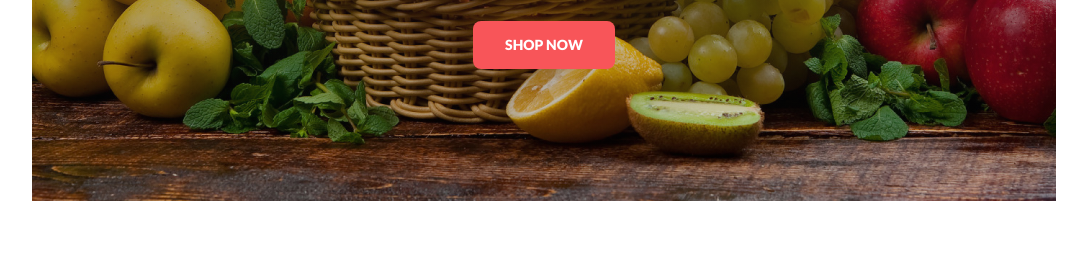
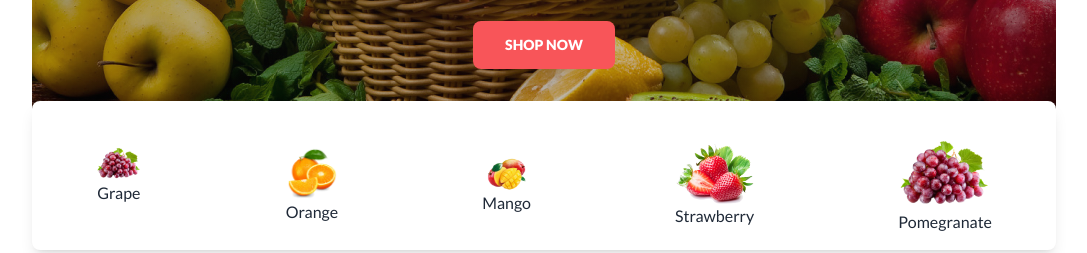
Before and after one commit to Hossain-sakib/Fruit-brust, a plain HTML site: page index.html in a window 1280 px wide. Shown: the part 547-800 px from the top of the page, without its empty margins (96-1183 px from the left). Drawn offline with nearby package versions, Linux system fonts and the light colour scheme; grey boxes are pictures that could not be loaded.

Commit message:
modified banner section

```diff
--- a/index.html
+++ b/index.html
@@ -91,7 +91,7 @@
             </div>
         </div>
         <!-- banner section -->
-        <div>
+        <div class="flex flex-col lg:flex-col items-center">
             <!-- carousel -->
             <div class="carousel w-full">
                 <!-- slide 1 -->
@@ -167,10 +167,33 @@
                     </div>
                 </div>
             </div>
+            <!-- fruits with picture and name -->
+            <div class="absolute bg-white shadow-lg w-[80%] rounded-lg flex text-center justify-center items-center gap-36 px-16 py-4 mt-[500px] space-y-5">
+                <div>
+                    <img src="./images/fruit1.png" alt="">
+                    <p>Grape</p>
+                </div>
+                <div>
+                    <img src="./images/fruit2.png" alt="">
+                    <p>Orange</p>
+                </div>
+                <div>
+                    <img src="./images/fruit3.png" alt="">
+                    <p>Mango</p>
+                </div>
+                <div>
+                    <img src="./images/fruit4.png" alt="">
+                    <p>Strawberry</p>
+                </div>
+                <div>
+                    <img src="./images/fruit1.png" alt="">
+                    <p>Pomegranate</p>
+                </div>
+            </div>
         </div>
     </header>
 
-    <main>
+    <main class="px-6 lg:px-32">
 
     </main>
 
```
